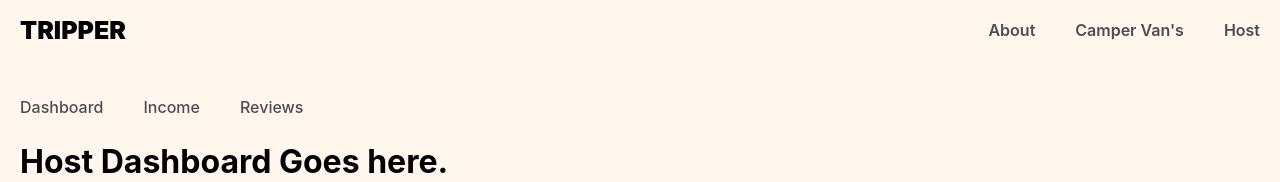
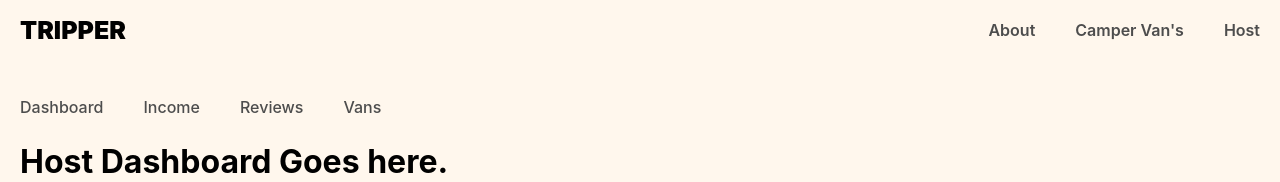
Before and after one commit to Yasir-Khan22/Tripper, a React (Vite) app: page /host in a window 1280 px wide. Shown: the top 182 px of the page. Built offline with nearby package versions, Linux system fonts and the light colour scheme.

Commit message:
new Feature - footer component added

```diff
--- a/src/App.jsx
+++ b/src/App.jsx
@@ -9,6 +9,8 @@ import Reviews from "./pages/Host/Reviews"
 import Income from "./pages/Host/Income"
 import Layout from './components/Layout'
 import HostLayout from './components/HostLayout'
+import HostVans from './pages/Host/HostVans'
+import HostVanDetail from './pages/Host/HostVanDetail'
 
 function App() {
   return (
@@ -28,6 +30,10 @@ function App() {
             <Route index element={<Dashboard />} />
             <Route path='review' element={<Reviews />} />
             <Route path='income' element={<Income />} />
+
+            <Route path='vans' element={<HostVans />} />
+            <Route path='vans/:id' element={<HostVanDetail />} />
+
           </Route>
         </Route>
       </Routes>
--- a/src/components/HostLayout.jsx
+++ b/src/components/HostLayout.jsx
@@ -7,6 +7,7 @@ export default function HostLayout() {
                 <Link to="/host">Dashboard</Link>
                 <Link to="/host/income">Income </Link>
                 <Link to="/host/review">Reviews</Link>
+                <Link to="/host/vans">Vans</Link>
             </nav>
             <Outlet />
         </>
--- /dev/null
+++ b/src/pages/Host/HostVanDetail.jsx
@@ -0,0 +1,5 @@
+export default function HostVanDetail() {
+    return (
+        <h1>Host Van details listed here.</h1>
+    )
+}
--- /dev/null
+++ b/src/pages/Host/HostVans.jsx
@@ -0,0 +1,5 @@
+export default function HostVans() {
+    return (
+        <h1>Host Vans Listed Here.</h1>
+    )
+}
```
